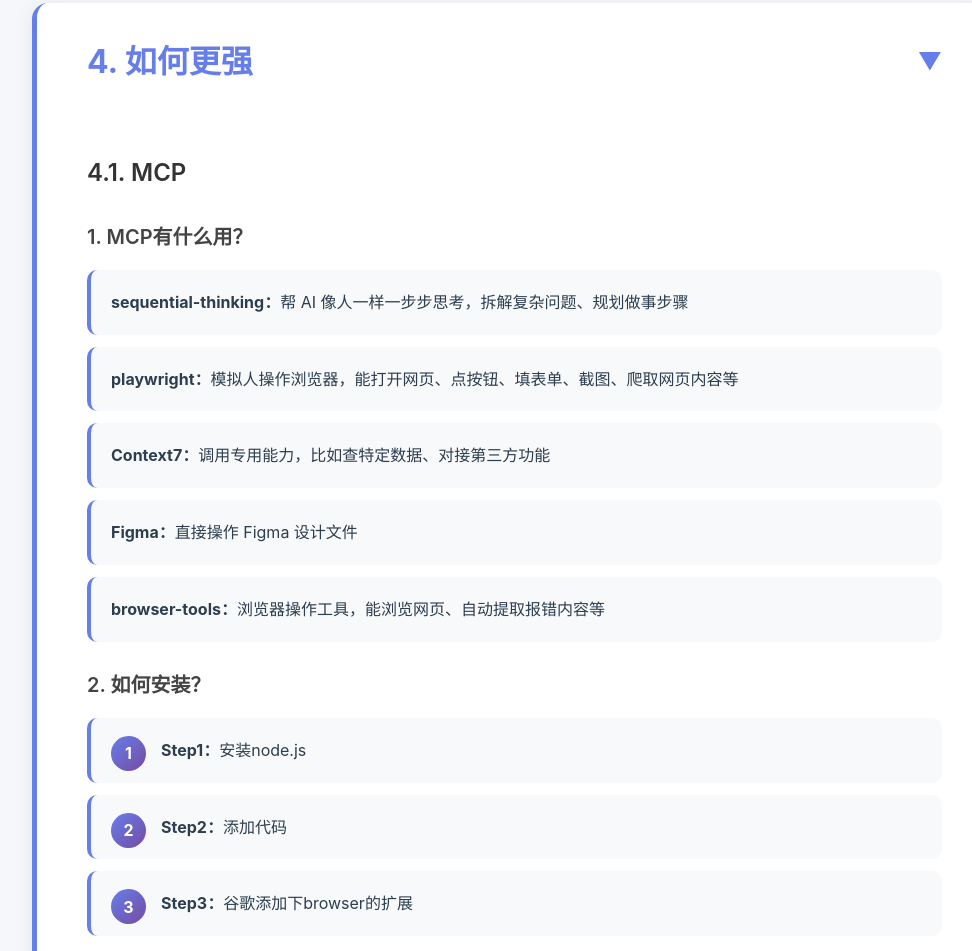
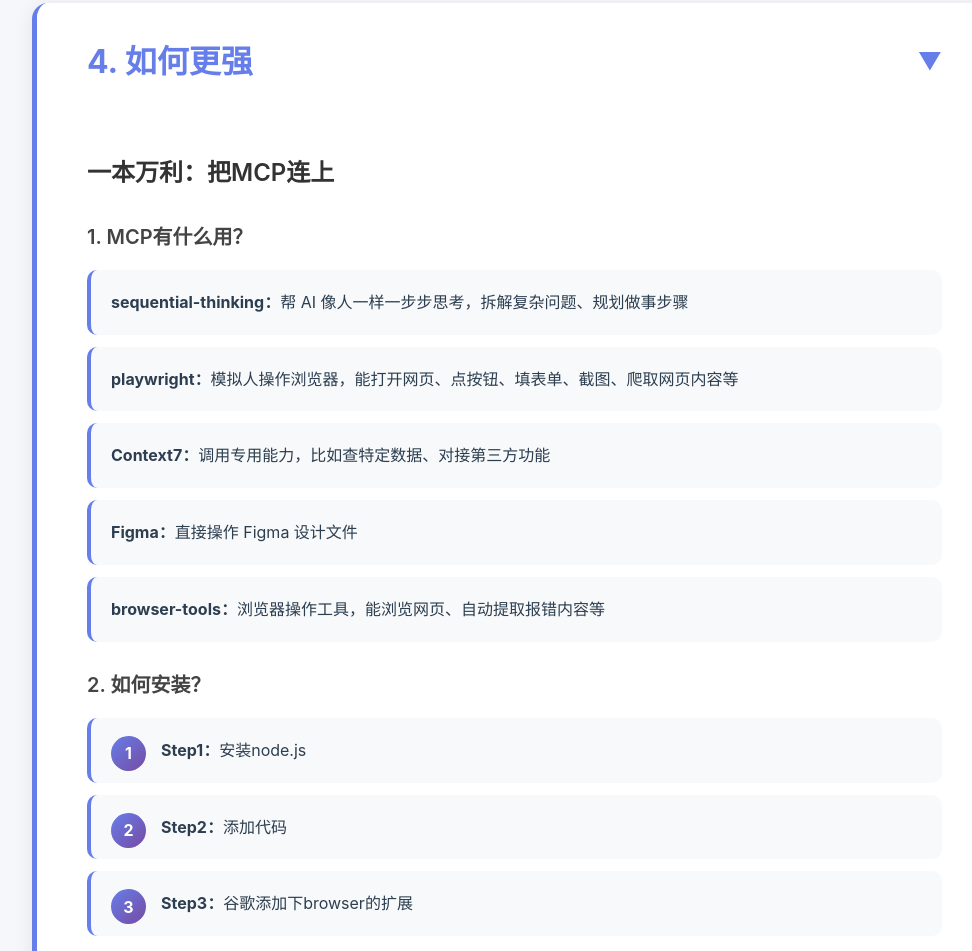
Before and after one commit to ruanhuali2000/ruanhuali-code-V2, a plain HTML site: page index.html in a window 1280 px wide. Shown: the part 2286-3237 px from the top of the page, without its empty margins (128-1100 px from the left). Drawn offline with Linux system fonts and the light colour scheme.

Commit message:
Update index.html

```diff
--- a/index.html
+++ b/index.html
@@ -502,7 +502,7 @@
                 <span class="collapse-icon">▼</span>
             </div>
             <div class="section-content">
-            <h3>4.1. MCP</h3>
+            <h3>一本万利：把MCP连上</h3>
 
             <h4>1. MCP有什么用？</h4>
             <ul>
```
